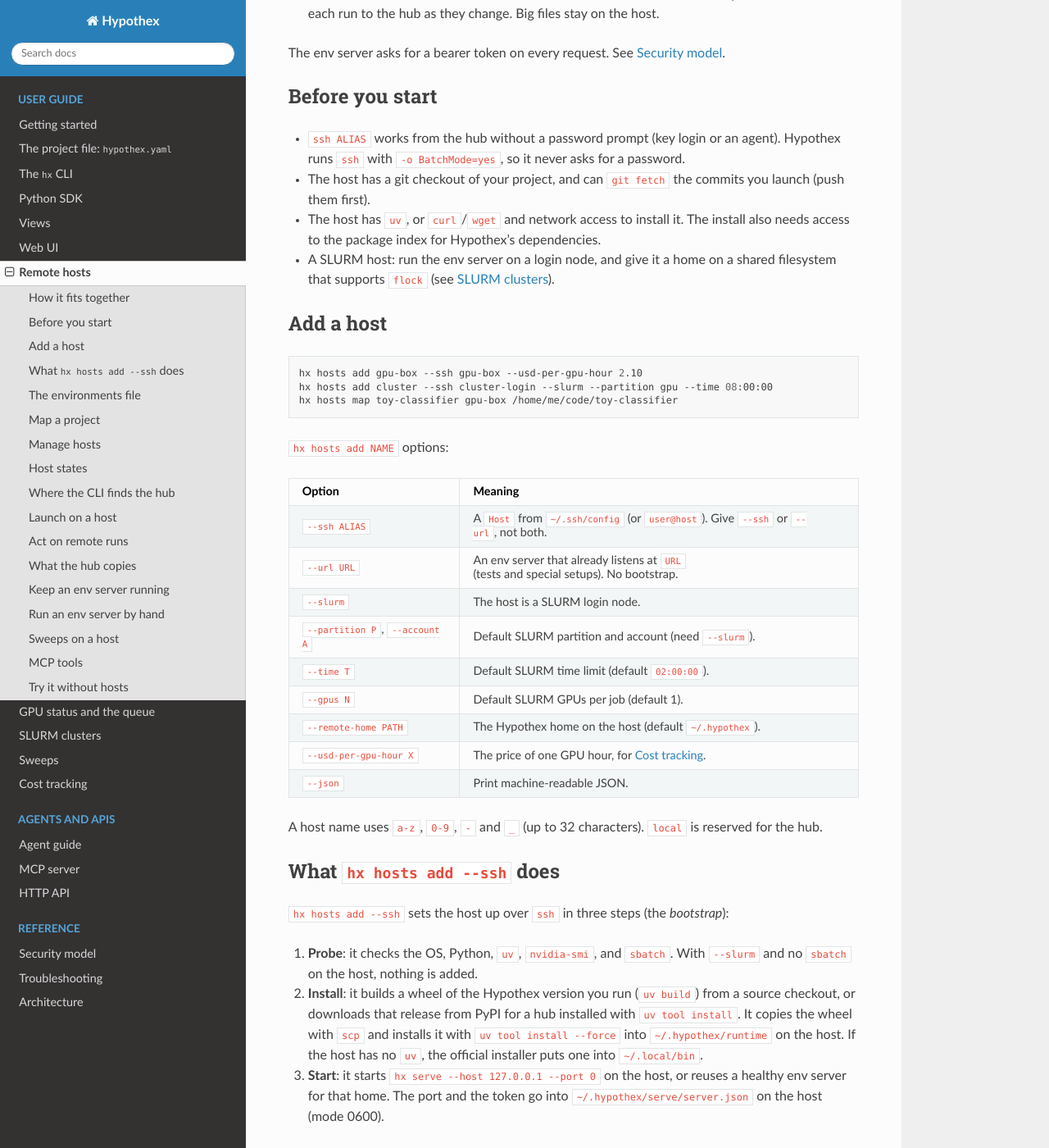
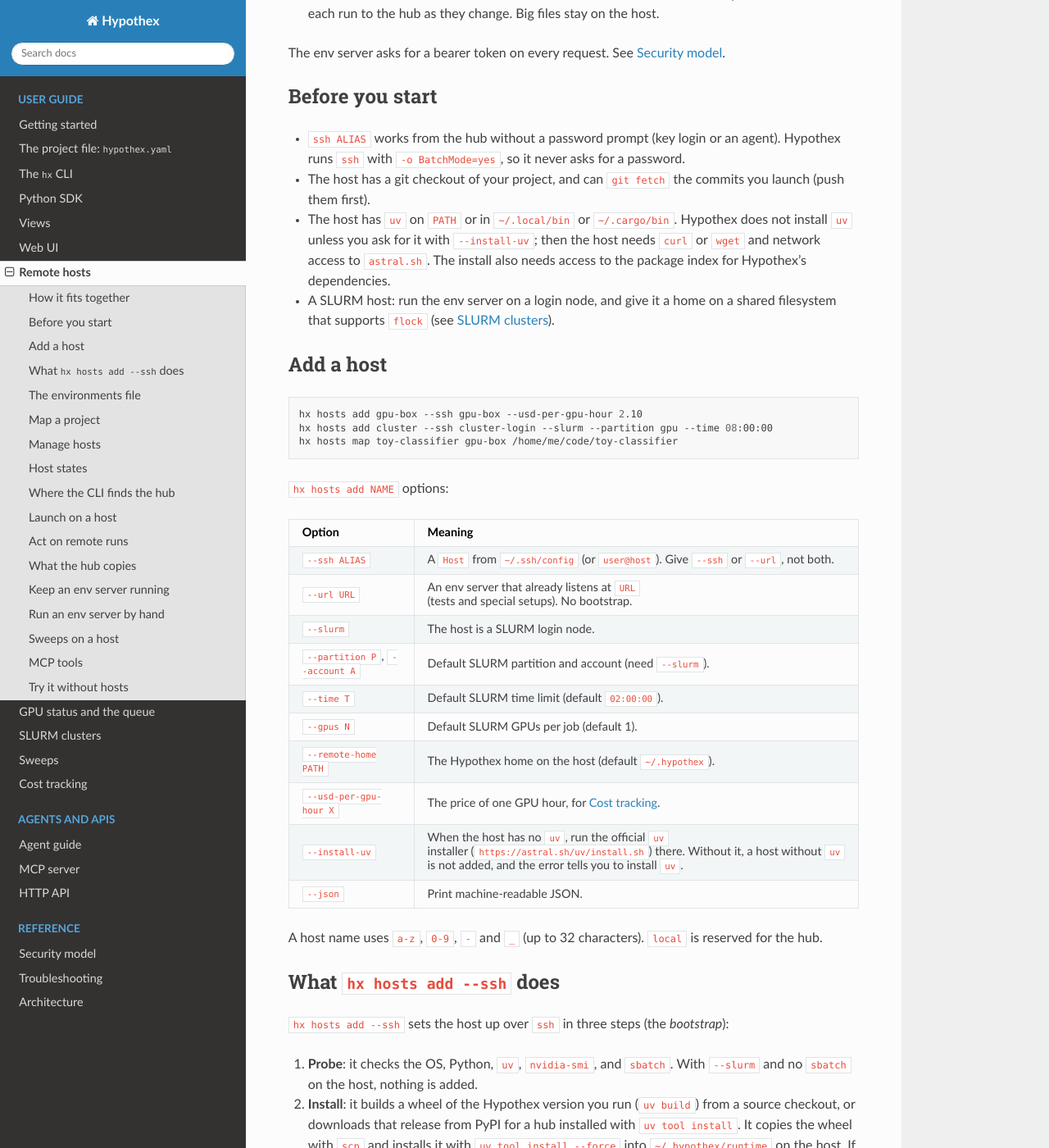
Before and after one commit to hypothex/hypothex, a Sphinx documentation site: the page built from docs/remote.rst, in a window 1280 px wide and 1400 px high, scrolled down 504 px. Shown: the whole window at 82% size. Built offline with Sphinx 7.4.7 and the Read the Docs theme 3.1.0, drawn with Linux system fonts in a browser that asks for light colours; some of the changed text lies outside the part shown.

Commit message:
docs(remote): uv is installed on a host only with --install-uv
Refs: SEC-3b, I-1

```diff
--- a/docs/remote.rst
+++ b/docs/remote.rst
@@ -27,8 +27,10 @@
   Hypothex runs ``ssh`` with ``-o BatchMode=yes``, so it never asks for a password.
 - The host has a git checkout of your project, and can ``git fetch`` the commits you
   launch (push them first).
-- The host has ``uv``, or ``curl``/``wget`` and network access to install it. The
-  install also needs access to the package index for Hypothex's dependencies.
+- The host has ``uv`` on ``PATH`` or in ``~/.local/bin`` or ``~/.cargo/bin``. Hypothex
+  does not install ``uv`` unless you ask for it with ``--install-uv``; then the host
+  needs ``curl`` or ``wget`` and network access to ``astral.sh``. The install also
+  needs access to the package index for Hypothex's dependencies.
 - A SLURM host: run the env server on a login node, and give it a home on a shared
   filesystem that supports ``flock`` (see :doc:`slurm`).
 
@@ -67,6 +69,10 @@
      - The Hypothex home on the host (default ``~/.hypothex``).
    * - ``--usd-per-gpu-hour X``
      - The price of one GPU hour, for :doc:`cost`.
+   * - ``--install-uv``
+     - When the host has no ``uv``, run the official ``uv`` installer
+       (``https://astral.sh/uv/install.sh``) there. Without it, a host without ``uv``
+       is not added, and the error tells you to install ``uv``.
    * - ``--json``
      - Print machine-readable JSON.
 
@@ -85,7 +91,10 @@
    a source checkout, or downloads that release from PyPI for a hub installed with
    ``uv tool install``. It copies the wheel with ``scp`` and installs it with
    ``uv tool install --force`` into ``~/.hypothex/runtime`` on the host. If the host
-   has no ``uv``, the official installer puts one into ``~/.local/bin``.
+   has no ``uv``, the install stops before the wheel is copied, with
+   ``uv is missing on the host``. Only with ``--install-uv`` does the official
+   installer put ``uv`` into ``~/.local/bin`` (its log is
+   ``~/.hypothex/runtime/uv-install.log``).
 3. **Start**: it starts ``hx serve --host 127.0.0.1 --port 0`` on the host, or reuses
    a healthy env server for that home. The port and the token go into
    ``~/.hypothex/serve/server.json`` on the host (mode 0600).
@@ -142,6 +151,7 @@
    hx hosts disconnect gpu-box   # stop watching gpu-box; its runs keep going
    hx hosts connect gpu-box      # watch it again (also clears an error)
    hx hosts upgrade gpu-box      # install this Hypothex version and restart its server
+                                 # (--install-uv: also install uv when the host has none)
    hx hosts rm gpu-box           # forget it; its env server and runs keep going
 
 ``hx hosts status`` columns: host, kind, state, since, GPUs busy (busy/total), queue,
```
Also changed, not shown: docs/troubleshooting.rst (+7 -2 lines).
